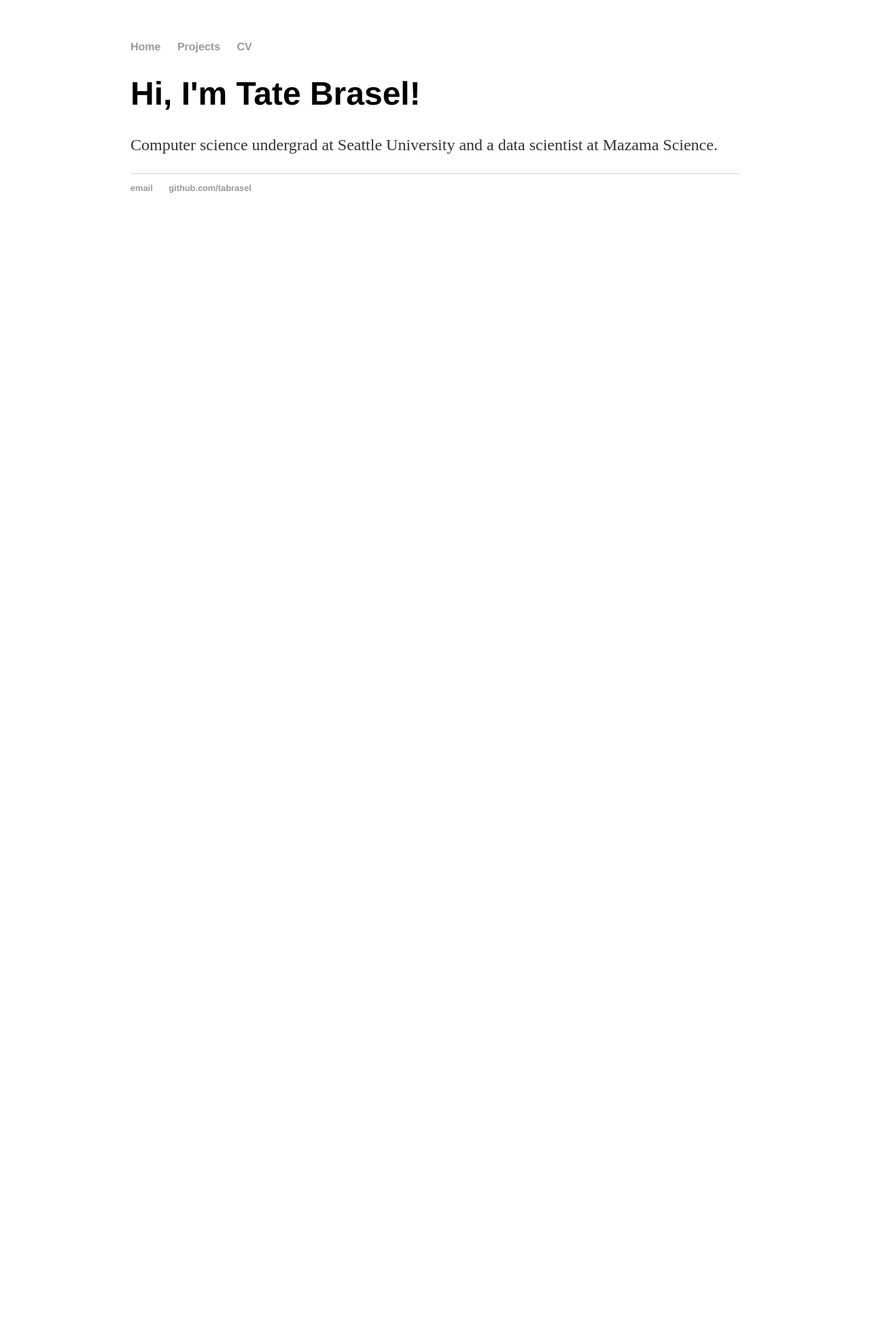
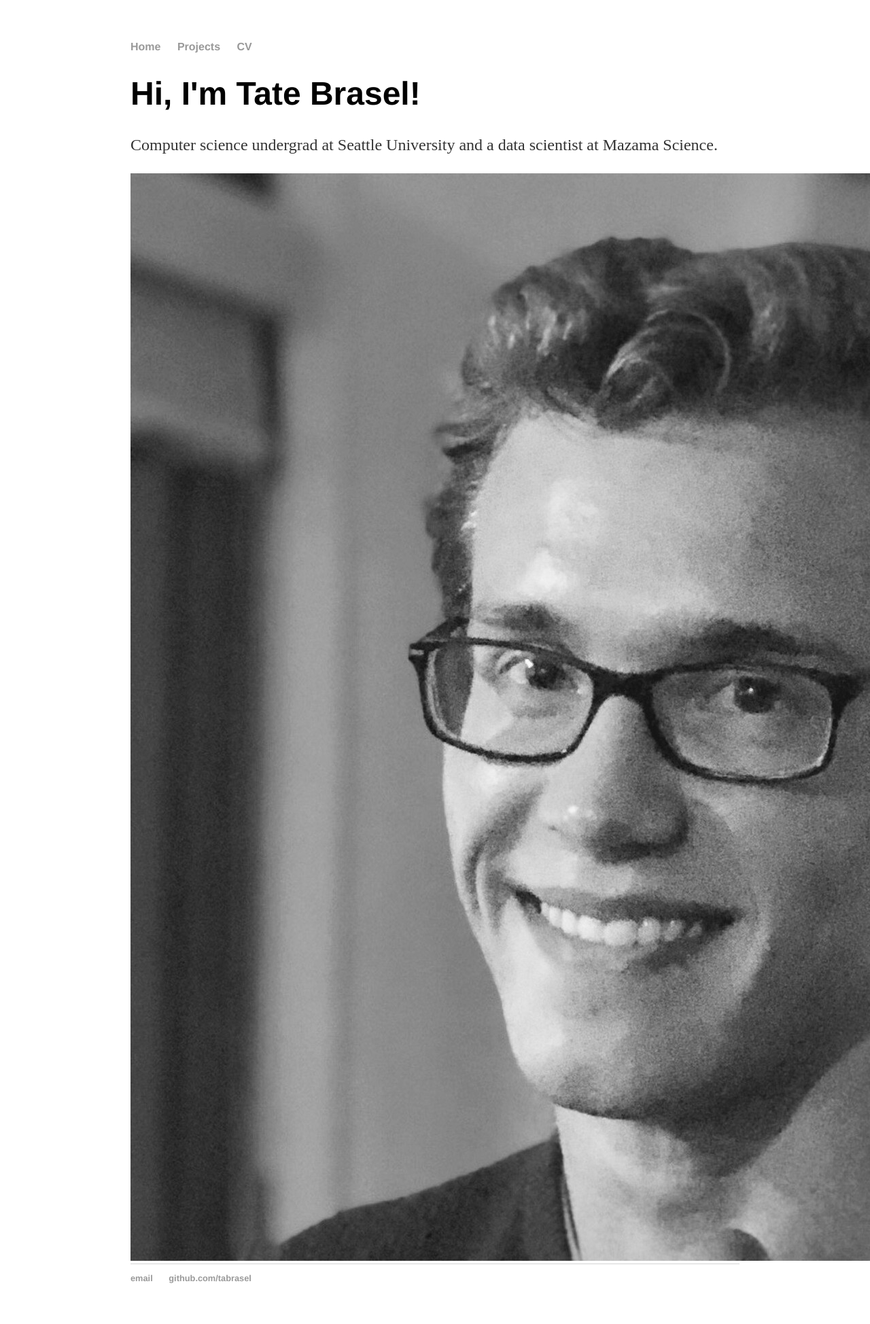
Before and after one commit to tabrasel/tabrasel.github.io, a Jekyll site: the page built from index.html, in a window 1280 px wide. Shown: the whole page at 68% size. Built offline with Jekyll 4.4.1, drawn with Linux system fonts in a browser that asks for light colours; before the commit the page ends 900 px from its top, so only the background shows below that.

Commit message:
added portrait image

```diff
--- a/index.html
+++ b/index.html
@@ -5,4 +5,5 @@ title: Tate Brasel
 <div class="blurb">
 	<h1>Hi, I'm Tate Brasel!</h1>
 	<p>Computer science undergrad at Seattle University and a data scientist at Mazama Science.</p>
+    <img src="res/portrait_thumbnail.JPG"></img>
 </div><!-- /.blurb -->
```
Also changed, not shown: res/portrait_thumbnail.JPG (added).
